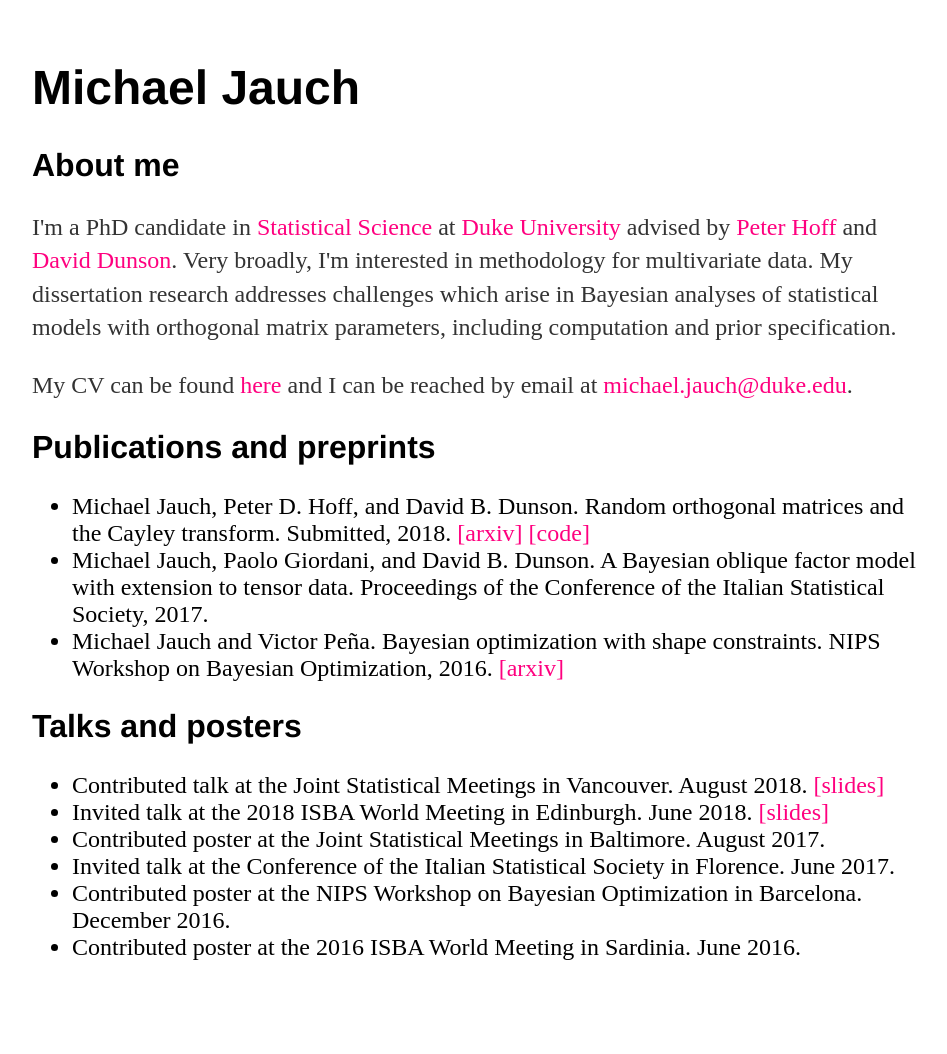
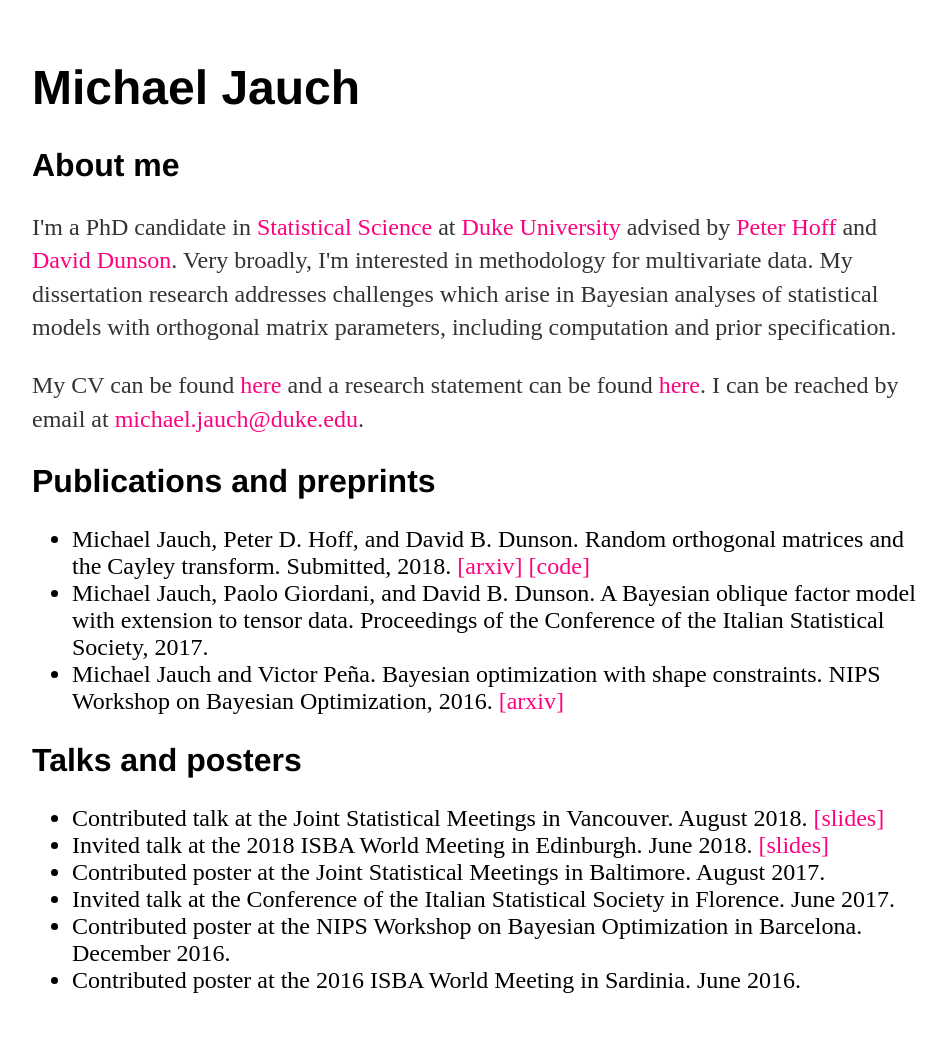
Before and after one commit to michaeljauch/michaeljauch.github.io, a Jekyll site: the page built from index.html, in a window 1280 px wide. Shown: the whole page, without its empty margins (160-1107 px from the left). Built offline with Jekyll 4.4.1, drawn with Linux system fonts in a browser that asks for light colours; before the commit the page ends 1021 px from its top, so only the background shows below that.

Commit message:
add research statement

```diff
--- a/index.html
+++ b/index.html
@@ -15,7 +15,7 @@ title: Michael Jauch
 	<h1>Michael Jauch</h1>
 	<h2>About me</h2>
 	<p>I'm a PhD candidate in <a href="https://stat.duke.edu/" style="color:#FF007F;">Statistical Science</a> at <a href="https://www.duke.edu/" style="color:#FF007F;">Duke University</a> advised by <a href="https://pdhoff.github.io/" style="color:#FF007F;">Peter Hoff</a> and <a href="https://stat.duke.edu/people/david-b-dunson" style="color:#FF007F;">David Dunson</a>. Very broadly, I'm interested in methodology for multivariate data. My dissertation research addresses challenges which arise in Bayesian analyses of statistical models with orthogonal matrix parameters, including computation and prior specification. </p>
-	<p>My CV can be found <a href="http://michaeljauch.github.io/cv.pdf" style="color:#FF007F;">here</a> and I can be reached by email at <a href="mailto:michael.jauch@duke.edu" style="color:#FF007F;">michael.jauch@duke.edu</a>.<br></p>
+	<p>My CV can be found <a href="http://michaeljauch.github.io/cv.pdf" style="color:#FF007F;">here</a> and a research statement can be found <a href="http://michaeljauch.github.io/Research_statement.pdf" style="color:#FF007F;">here</a>. I can be reached by email at <a href="mailto:michael.jauch@duke.edu" style="color:#FF007F;">michael.jauch@duke.edu</a>.<br></p>
 	<h2>Publications and preprints</h2>
 	<ul style="font-size:1.5em">
   		<li>Michael Jauch, Peter D. Hoff, and David B. Dunson. Random orthogonal matrices and the Cayley transform. Submitted, 2018. <a href="https://arxiv.org/abs/1810.02881" style="color:#FF007F;">[arxiv]</a> <a href="https://github.com/michaeljauch/cayley" style="color:#FF007F;">[code]</a></li>
```
Also changed, not shown: 1 other file.
